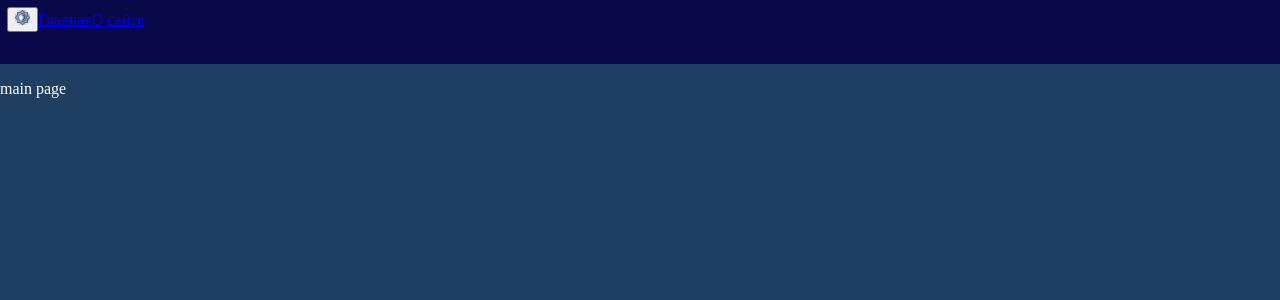
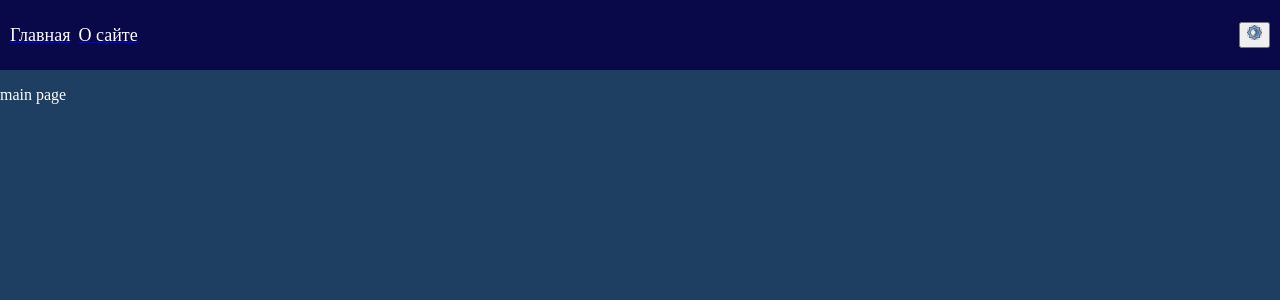
Before and after one commit to Igor-Chernov55/fsd_practice, a React (Vite) app: page / in a window 1280 px wide. Shown: the top 300 px of the page. Built offline with nearby package versions, Linux system fonts and the light colour scheme.

Commit message:
fixed ThemeProvider and change layout from navbar

```diff
--- a/src/app/App.tsx
+++ b/src/app/App.tsx
@@ -3,7 +3,6 @@ import {ThemeProvider} from "styled-components";
 import {themes} from "./styles/themes/themes.styled.tsx";
 import {AppRouter} from "./providers/router";
 import {Navbar} from "../widgets/Navbar";
-import {ContextToggleTheme} from "./providers/theme/ui/ContextToggleTheme.tsx";
 import {useContext} from "react";
 import {ToggleThemeProvider} from "./providers/theme/lib/ToggleThemeProvider.ts";
 
@@ -13,18 +12,15 @@ export enum Theme {
 }
 
 function App() {
-    const {theme} = useContext(ToggleThemeProvider)
+    const {theme} = useContext(ToggleThemeProvider);
 
-    console.log('theme', theme)
     return (
-        <ContextToggleTheme>
             <ThemeProvider theme={theme === Theme.LIGHT ? themes.light : themes.dark}>
                 <MainContainer>
                     <Navbar/>
                     <AppRouter/>
                 </MainContainer>
             </ThemeProvider>
-        </ContextToggleTheme>
     )
 }
 
--- a/src/app/providers/theme/lib/ToggleThemeProvider.ts
+++ b/src/app/providers/theme/lib/ToggleThemeProvider.ts
@@ -1,7 +1,7 @@
 import {createContext} from "react";
 import {Theme} from "../../../App.tsx";
 
-interface ToggleThemeProviderProps {
+export interface ToggleThemeProviderProps {
     theme?: Theme;
     setTheme?: (theme: Theme) => void;
 }
--- a/src/app/providers/theme/ui/ContextToggleTheme.tsx
+++ b/src/app/providers/theme/ui/ContextToggleTheme.tsx
@@ -1,12 +1,20 @@
 import {ToggleThemeProvider} from "../lib/ToggleThemeProvider.ts";
-import {ReactNode, useState} from "react";
+import {ReactNode, useEffect, useState} from "react";
 import {Theme} from "../../../App.tsx";
 
-const defaultTheme = localStorage.getItem('theme') as Theme || Theme.LIGHT
 
 export const ContextToggleTheme= ({children}: {children: ReactNode}) => {
-    const [theme, setTheme] = useState<Theme>(defaultTheme)
 
+    const [theme, setTheme] = useState<Theme>(localStorage.getItem('theme') as Theme)
+
+    useEffect(() => {
+        if (window.matchMedia('(prefers-color-scheme: dark)').matches) {
+            localStorage.setItem('theme', Theme.DARK)
+        }
+        else {
+            localStorage.setItem('theme', Theme.LIGHT)
+        }
+    },[])
     return (
         <ToggleThemeProvider.Provider value={{theme: theme, setTheme: setTheme}}>
             {children}
--- a/src/app/styles/mixins/mixins.ts
+++ b/src/app/styles/mixins/mixins.ts
@@ -21,7 +21,7 @@ export const fonts = {
     `,
     small: () => css`
         font-weight: 400;
-        font-size: 16px;
+        font-size: 18px;
     `
 }
 
--- a/src/app/styles/variables/components.ts
+++ b/src/app/styles/variables/components.ts
@@ -8,15 +8,14 @@ export const Title = styled.h1`
     user-select: none;
 `
 export const SubTitle = styled.h2`
-    color: ${colors.gray};
-    ${fonts.middle};
-    margin-top: 32px;
-    margin-bottom: 8px;
+    color: ${props => props.theme.color};
+    ${fonts.small};
 `
 export const MainText = styled.p`
     color: ${colors.darkGray};
     ${fonts.small};
     margin-bottom: 14px;
+
 `
 export const MainContainer = styled('div')`
     background-color: ${props => props.theme.body};
--- a/src/main.tsx
+++ b/src/main.tsx
@@ -3,11 +3,14 @@ import {createRoot} from 'react-dom/client'
 import App from './app/App.tsx'
 import './index.css'
 import {BrowserRouter} from "react-router-dom";
+import {ContextToggleTheme} from "./app/providers/theme/ui/ContextToggleTheme.tsx";
 
 createRoot(document.getElementById('root')!).render(
     <StrictMode>
         <BrowserRouter>
+            <ContextToggleTheme>
                 <App/>
+            </ContextToggleTheme>
         </BrowserRouter>
     </StrictMode>,
 )
--- a/src/shared/hooks/useTheme/lib/useTheme.ts
+++ b/src/shared/hooks/useTheme/lib/useTheme.ts
@@ -1,15 +1,16 @@
+import {useContext} from "react";
+import {
+    ToggleThemeProvider,
+} from "../../../../app/providers/theme/lib/ToggleThemeProvider.ts";
 import {Theme} from "../../../../app/App.tsx";
-import {useContext, useState} from "react";
-import {ToggleThemeProvider} from "../../../../app/providers/theme/lib/ToggleThemeProvider.ts";
 
-const defaultTheme = localStorage.getItem('theme') || 'light'
 
 export const useTheme = () => {
-    const {theme, setTheme} = useContext<Theme>(ToggleThemeProvider);
+    const {theme, setTheme} = useContext(ToggleThemeProvider);
 
     const toggleTheme = () => {
-        setTheme(prevState => prevState === Theme.LIGHT ? Theme.DARK : Theme.LIGHT )
-        localStorage.setItem('theme', theme);
+        setTheme((prevState) =>  prevState === Theme.LIGHT ? Theme.DARK : Theme.LIGHT)
+        localStorage.setItem('theme', theme as Theme);
     }
 
     return {
--- /dev/null
+++ b/src/shared/utils/dataNavbar/index.ts
@@ -0,0 +1 @@
+export {dataNavBar} from './lib/dataNavbar.ts'
--- /dev/null
+++ b/src/shared/utils/dataNavbar/lib/dataNavbar.ts
@@ -0,0 +1,13 @@
+import {AppRoutes} from "../../../config/routeConfig/routeConfig.tsx";
+
+
+export const dataNavBar = [
+    {
+        label: 'Главная',
+        link: AppRoutes.MAIN
+    },
+    {
+        label: 'О сайте',
+        link: AppRoutes.ABOUT
+    },
+]
--- a/src/widgets/Navbar/ui/NavBar.styled.ts
+++ b/src/widgets/Navbar/ui/NavBar.styled.ts
@@ -1,8 +1,27 @@
 import styled from "styled-components";
 
 export const BlockNavbar = styled('div')`
-    width: 100%;
+    display: flex;
+    justify-content: space-between;
+    align-items: center;
     height: 50px;
     background-color: ${props => props.theme.backgroundColor};
-    padding: 7px;
+    padding: 10px;
 `
+
+export const BlockNavLinks = styled('nav')`
+`
+
+export const ListNavLinks = styled('ul')`
+    padding: 0;
+    display: flex;
+    align-items: center;
+    list-style-type: none;
+`
+
+export const ItemNavLinks = styled('li')`
+
+    &:not(:last-child) {
+        margin-right: 8px;
+    }
+`
--- a/src/widgets/Navbar/ui/Navbar.tsx
+++ b/src/widgets/Navbar/ui/Navbar.tsx
@@ -1,14 +1,29 @@
 import {Link} from "react-router-dom";
-import {BlockNavbar} from "./NavBar.styled";
+import {BlockNavbar, BlockNavLinks, ItemNavLinks, ListNavLinks} from "./NavBar.styled";
 import {useTheme} from "../../../shared/hooks/useTheme";
 import {Theme} from "../../../app/App.tsx";
-
+import {SubTitle} from "../../../app/styles/variables/components.ts";
+import {dataNavBar} from "../../../shared/utils/dataNavbar";
 
 export const Navbar = () => {
     const {toggleTheme} = useTheme()
 
     return (
         <BlockNavbar>
+
+            <BlockNavLinks>
+                <ListNavLinks>
+                    {dataNavBar.map(({label, link}, index) => {
+                        return (
+                                <ItemNavLinks key={index}>
+                                    <Link to={link}>
+                                        <SubTitle>{label}</SubTitle>
+                                    </Link>
+                                </ItemNavLinks>
+                        )})}
+                </ListNavLinks>
+            </BlockNavLinks>
+
             <button onClick={toggleTheme}>
                 {localStorage.getItem('theme') === Theme.LIGHT ?
                     <img style={{width: '20px', height: '15px'}} src="src/shared/assets/icons/light_theme.png" alt=""/>
@@ -17,8 +32,6 @@ export const Navbar = () => {
                 }
             </button>
 
-            <Link to={'/'}>Главная</Link>
-            <Link to={'/about'}>О сайте</Link>
         </BlockNavbar>
     );
 };
--- a/tsconfig.node.json
+++ b/tsconfig.node.json
@@ -2,7 +2,7 @@
   "compilerOptions": {
     "jsx": "react-jsx",
     "target": "ESNext",
-    "lib": ["ES2023"],
+    "lib": ["ES2023", "dom"],
     "module": "ESNext",
     "skipLibCheck": true,
     "allowJs": false,
```
